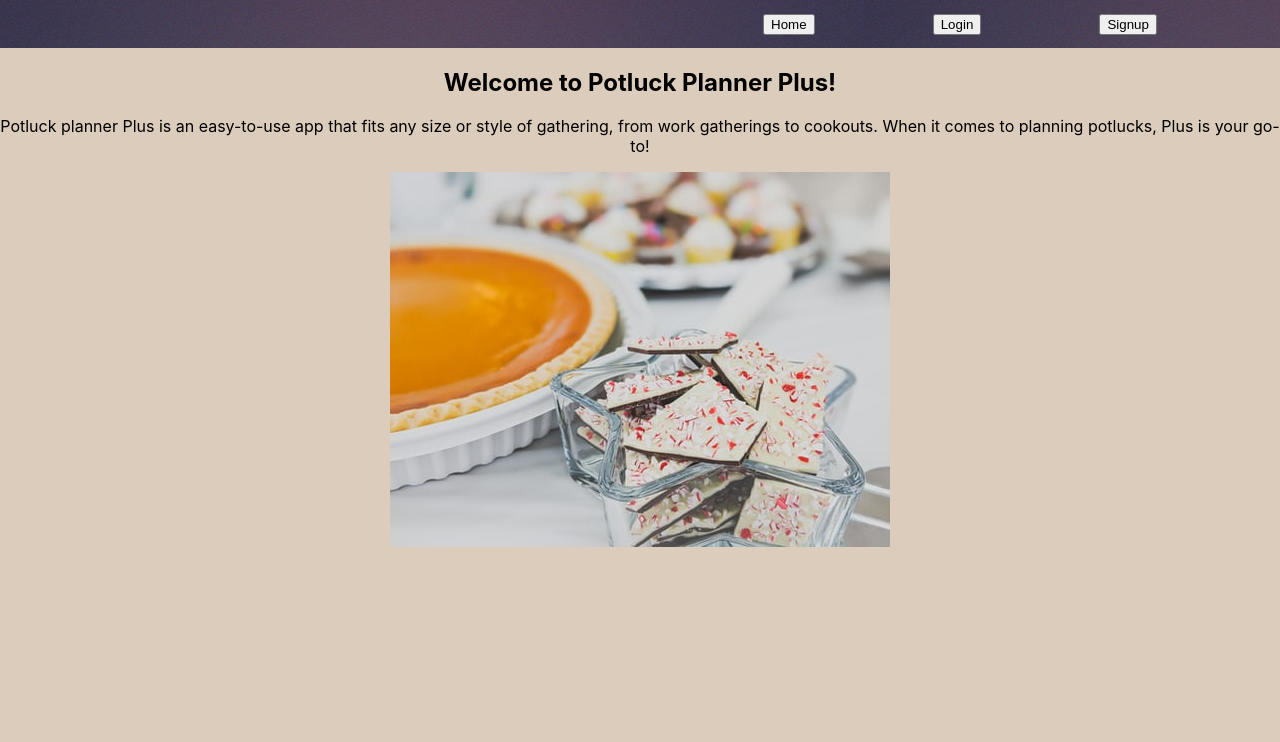
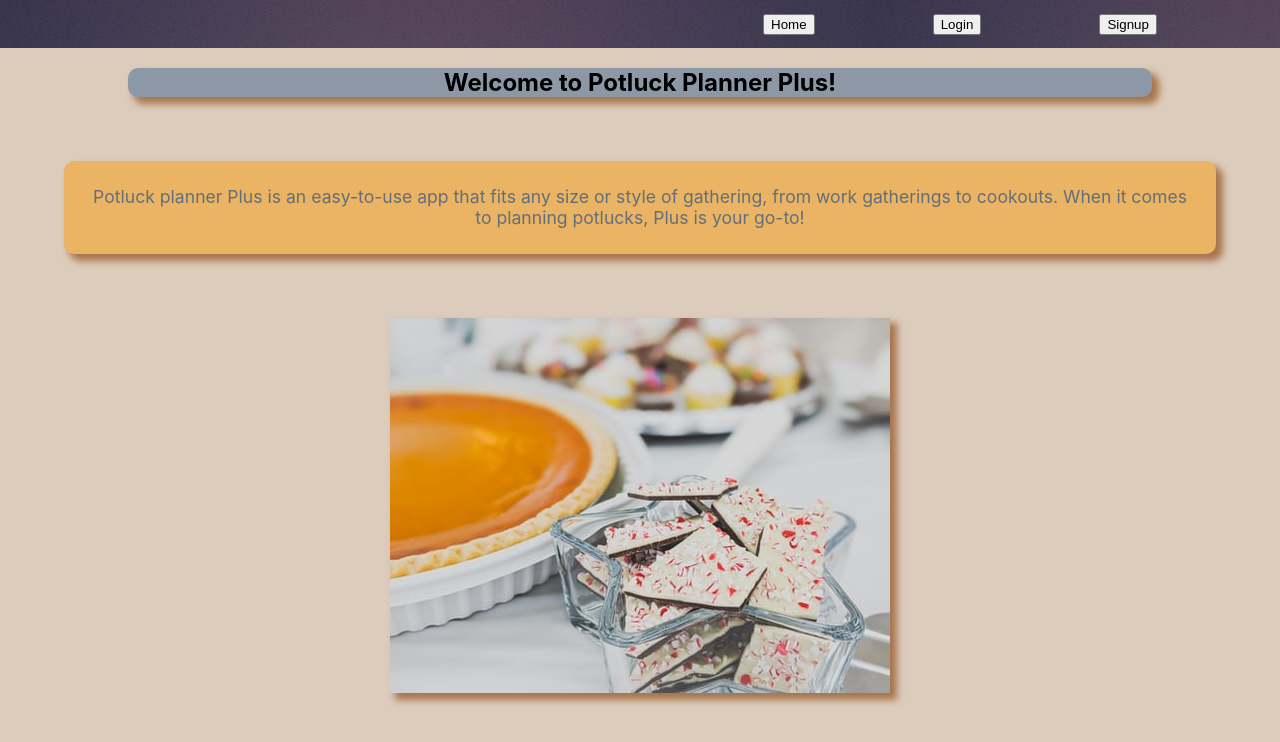
Before and after one commit to bw-potluck-planner-01/frontend, a React (Create React App) app: page / in a window 1280 px wide. Shown: the top 742 px of the page. Built offline with nearby package versions, Linux system fonts and the light colour scheme.

Commit message:
Styled Home page

```diff
--- a/src/App.js
+++ b/src/App.js
@@ -1,5 +1,6 @@
 import "./App.css";
 import { Switch, Route } from "react-router-dom";
+import { useState, useEffect } from "react";
 import styled from "styled-components";
 
 import PotluckPage from "./components/PotluckPage/PotluckPage";
--- a/src/components/Home.js
+++ b/src/components/Home.js
@@ -1,14 +1,43 @@
 import React from 'react'
 import food4 from '../assets/food4.jpg'
+import styled from 'styled-components'
+
+const StyledHome = styled.div`
+  .home .top h2{
+    background-color:#8D98A7;
+    width:80%;
+    margin-left:10%;
+    color:balck;
+    border-radius:10px;
+    box-shadow: 6px 6px 7px 1px #A7754D;
+
+  }
+  .top p {
+    padding: 2%;
+    margin: 5%;
+    border-radius:10px;
+    color:#646E78;
+    background-color:#EAB464;
+    font-size:110%;
+    box-shadow: 6px 6px 7px 1px #A7754D;
+  }
+  img {
+    box-shadow: 6px 6px 7px 1px #A7754D;
+  }
+`
 
 function Home (){
-    return <div className='home'>
+    return (
+   <StyledHome>
+    <div className='home'>
         <div className='top'>
             <h2>Welcome to Potluck Planner Plus!</h2>
             <p>Potluck planner Plus is an easy-to-use app that fits any size or style of gathering, from work gatherings to cookouts. When it comes to planning potlucks, Plus is your go-to!</p>
         </div>
         <img src={food4} alt='pumpkin pie and peppermint bark'/>
     </div>
+   </StyledHome>
+    )
 }
 
 export default Home
```
